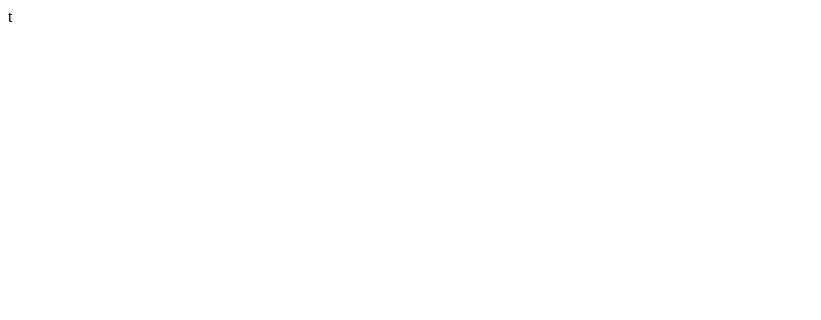
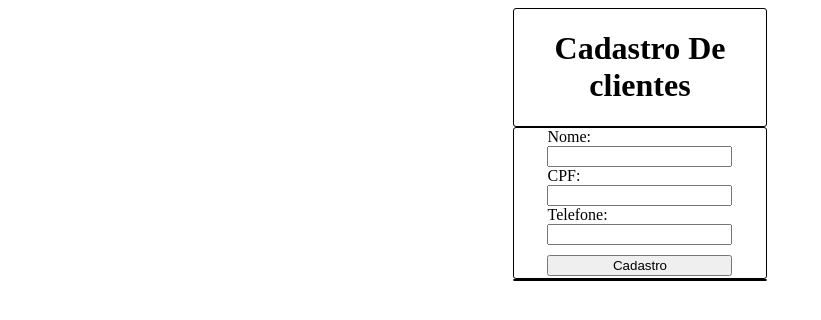
Before and after one commit to luiz-om/CadCliente, a plain HTML site: page index.html in a window 1280 px wide. Shown: the whole page, without its empty margins (0-821 px from the left). Drawn offline with Linux system fonts and the light colour scheme.

Commit message:
Apresentar dados na tela.

```diff
--- a/cadCliente.js
+++ b/cadCliente.js
@@ -0,0 +1,29 @@
+let CLIENTES = []
+let id = 0
+let pegaCampo = (id) => {
+    return document.getElementById(id)
+}
+let salvar = () => {
+    id++
+    const clientes = {
+        id: id,
+        name: 'nameInput',
+        telefone: 'telefoneInput'
+    }
+    let campo = pegaCampo('res')
+    campo.innerHTML = ''
+    //salvar dados no Array
+    CLIENTES.push(clientes)
+
+    for (let index = 0; index < CLIENTES.length; index++) {
+
+        const Cliente = CLIENTES[index];
+        console.log(Cliente);
+        campo.innerHTML += `<div>Nome: ${Cliente.name} - Telefone:
+         ${Cliente.telefone} <input id='btnexcluir' type="button" value='Excluir'> </div>`
+
+    }
+}
+
+
+90
--- a/estilo.css
+++ b/estilo.css
@@ -0,0 +1,43 @@
+header {
+    width: 20%;
+    margin: auto;
+    border: 1px solid;
+    border-radius: 3px;
+    text-align: center;
+}
+
+#divCad {
+    width: 20%;
+    margin: auto;
+    border: 1px solid;
+    border-radius: 3px;
+    display: flex;
+
+    justify-content: center;
+}
+
+#inputs {
+    display: flex;
+    justify-content: center;
+    flex-direction: column;
+    margin-bottom: 1%;
+
+}
+
+#btnEnviar{
+    margin-top: 10px;
+}
+#res{
+
+    width: 20%;
+    height: auto;
+    margin: auto;
+    border: 1px solid;
+    border-radius: 3px;
+    display: flex;
+    flex-direction: column;
+
+}
+#btnexcluir{
+    margin: 2px;
+}
--- a/index.html
+++ b/index.html
@@ -8,9 +8,25 @@
     <link rel="stylesheet" href="estilo.css">
 </head>
 <body>
+<header>
+    <h1>Cadastro De clientes</h1>
+</header>
+<div id="divCad">
+    <div id="inputs">
+        <label for="name">Nome:</label>
+        <input type="text" name="name" id="name">
+        <label for="cpf">CPF:</label>
+        <input type="text" name="cpf" id="cpf">
+        <label for="telefone">Telefone:</label>
+        <input type="text" name="telefone" id="telefone">
+        <input type="button" id="btnEnviar" onclick="salvar()" value="Cadastro">
+    </div>
 
+</div>
+<div id="res">
 
+</div>
 
-    <script src="cadCliente.js"></script>t
+    <script src="cadCliente.js"></script>
 </body>
 </html>
```
